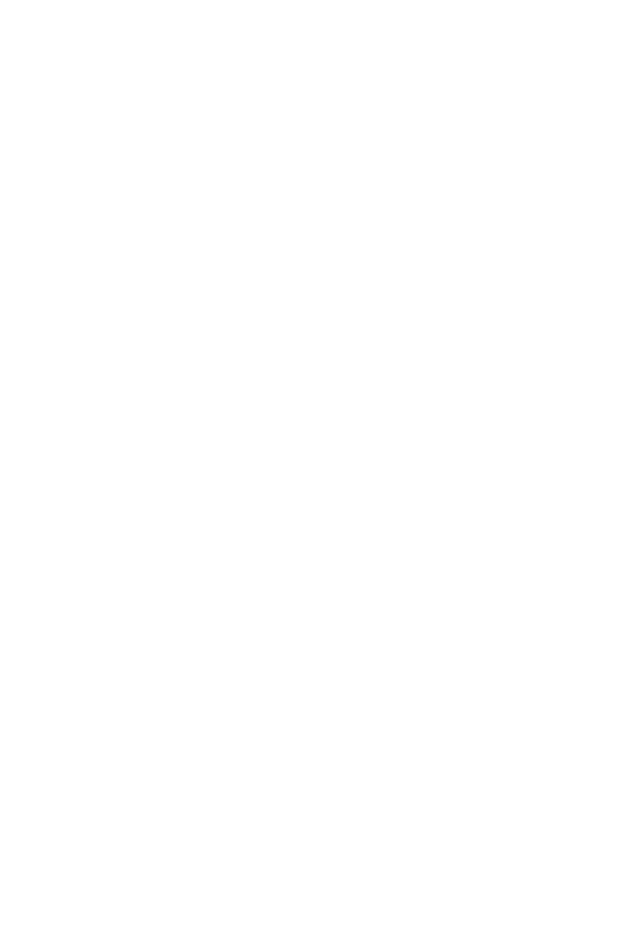
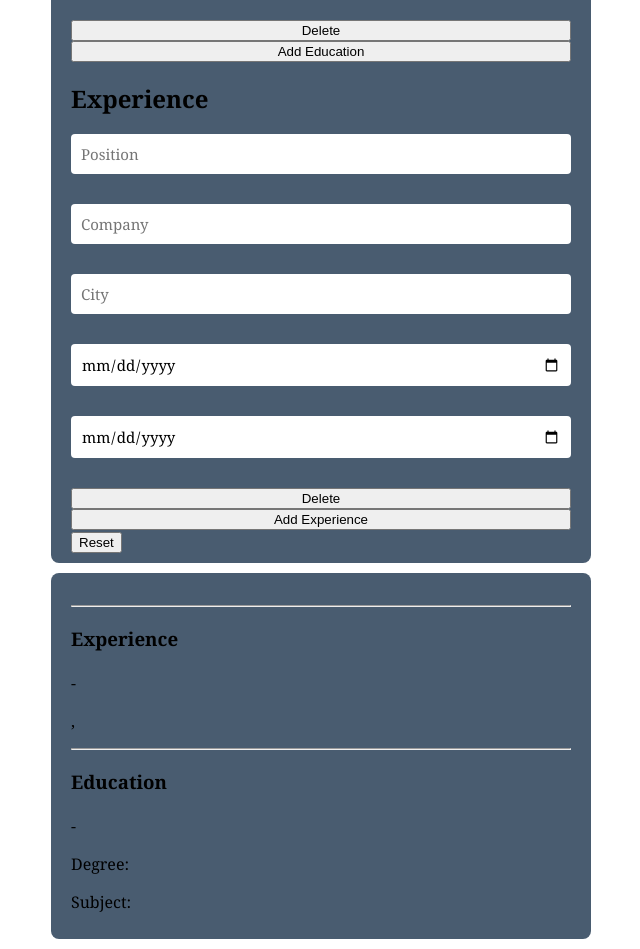
Before and after one commit to naviniitk/cv-project, a React (Create React App) app: page / in a window 1280 px wide. Shown: the part 920-1869 px from the top of the page, without its empty margins (319-959 px from the left). Before the commit the page ends 800 px from the top, so only its background shows below. Built offline with nearby package versions, Linux system fonts and the light colour scheme; the HTML template or start-up script is replaced by a standard one.

Commit message:
a bit of css added

```diff
--- a/src/App.css
+++ b/src/App.css
@@ -1,13 +1,40 @@
 body {
   display: flex;
   flex-direction: column;
+  margin: auto;
   background-color: #282c34;
   color: white;
   padding: 40px;
-  font-family: Arial;
-  text-align: center;
+  font-family: 'monospace';
 }
 
 .del-btn {
   background-color: red;
+  border: none;
+  padding: 10px;
+  font-size: 20px;
+  margin: 0;
+  color: white;
+  border-radius: 5px;
+  margin-bottom: 10px;
 }
+
+.add-btn {
+  border: none;
+  padding: 10px;
+  font-size: 20px;
+  margin: 0;
+  border-radius: 5px;
+  margin-bottom: 10px;
+}
+
+#reset-btn {
+  border: none;
+  font-size: 15px;
+  padding: 10px;
+  border-radius: 5px;
+}
+input[type="date"]:not(.has-value):before{
+  color: #667077;
+  content: attr(placeholder);
+}
--- a/src/components/Main.js
+++ b/src/components/Main.js
@@ -2,12 +2,14 @@
 import emptyCV from '../utils/emptyCV';
 import Form from './itemsCV/Form';
 import uniqid from 'uniqid';
+import Preview from './previewCV/Preview';
 
 class Main extends React.Component {
   constructor(props) {
     super(props);
 
     this.state = emptyCV;
+    this.myRef = React.createRef();
 
     this.handlePersonalChange = this.handlePersonalChange.bind(this);
     this.handleEducationChange = this.handleEducationChange.bind(this);
@@ -35,8 +37,8 @@
     const { name, value } = e.target;
 
     const newEducation = this.state.educationInfo.map((education) => {
-      if(education.id === id){
-        return {...education, [name]: value};
+      if (education.id === id) {
+        return { ...education, [name]: value };
       }
       return education;
     });
@@ -51,8 +53,8 @@
     const { name, value } = e.target;
 
     const newExperience = this.state.experienceInfo.map((experience) => {
-      if(experience.id === id){
-        return {...experience, [name]: value};
+      if (experience.id === id) {
+        return { ...experience, [name]: value };
       }
       return experience;
     });
@@ -120,14 +122,21 @@
   }
 
   handleReset(e) {
-    this.setState(
-      emptyCV
-    )
-
+    this.setState(emptyCV);
   }
 
   render() {
+    const formStyle = {
+      maxWidth: '500px',
+      padding: '10px 20px',
+      background: '#495C70',
+      margin: '10px auto',
+      borderRadius: '8px',
+      fontFamily: 'Georgia, Times New Roman, Times, serif',
+    };
     return (
+      <div>
+        <div style={formStyle}>
         <Form
           cv={this.state}
           handlePersonalChange={this.handlePersonalChange}
@@ -139,6 +148,11 @@
           handleDeleteExperience={this.handleDeleteExperience}
           handleReset={this.handleReset}
         />
+        </div>
+        <div style={formStyle}>
+        <Preview cv={this.state} ref={this.myRef} />
+        </div>
+      </div>
     );
   }
 }
--- a/src/components/itemsCV/EducationForm.js
+++ b/src/components/itemsCV/EducationForm.js
@@ -40,16 +40,16 @@
       />
       <Input
         onChange={(e) => onChange(e, id)}
-        type="text"
+        type="date"
         name="from"
-        placeholder="From"
+        placeholder="From:"
         value={educationItem.from}
       />
       <Input
         onChange={(e) => onChange(e, id)}
-        type="text"
+        type="date"
         name="to"
-        placeholder="To"
+        placeholder="To:"
         value={educationItem.to}
       />
       <button className="del-btn" onClick={(id) => onDeleteEducation(id)}>
--- a/src/components/itemsCV/ExperienceForm.js
+++ b/src/components/itemsCV/ExperienceForm.js
@@ -7,7 +7,6 @@
   onChange,
   onDeleteExperience,
 }) => {
-
   return (
     <>
       <Input
@@ -33,16 +32,16 @@
       />
       <Input
         onChange={(e) => onChange(e, id)}
-        type="text"
+        type="date"
         name="from"
-        placeholder="From"
+        placeholder="From:"
         value={experienceItem.from}
       />
       <Input
         onChange={(e) => onChange(e, id)}
-        type="text"
+        type="date"
         name="to"
-        placeholder="To"
+        placeholder="To:"
         value={experienceItem.to}
       />
       <button className="del-btn" onClick={(id) => onDeleteExperience(id)}>
--- a/src/components/itemsCV/Form.js
+++ b/src/components/itemsCV/Form.js
@@ -32,7 +32,7 @@
         onAddExperience={handleAddExperience}
         onDeleteExperience={handleDeleteExperience}
       />
-      <button type="reset" onClick={handleReset}>
+      <button id="reset-btn" type="reset" onClick={handleReset}>
         Reset
       </button>
     </div>
--- /dev/null
+++ b/src/components/previewCV/Content.js
@@ -0,0 +1,36 @@
+import React from 'react';
+import EducationItem from './EducationItem';
+import ExperienceItem from './ExperienceItem';
+
+const Content = ({ personalInfo, experienceInfo, educationInfo }) => {
+  const experienceItems = experienceInfo.map((experienceItem) => (
+    <ExperienceItem key={experienceItem.id} experienceItem={experienceItem} />
+  ));
+
+  const educationItems = educationInfo.map((educationItem) => (
+    <EducationItem key={educationItem.id} educationItem={educationItem} />
+  ));
+
+  return (
+    <div>
+      <h1>
+        {personalInfo.firstName} {personalInfo.lastName}
+      </h1>
+      <h2>{personalInfo.email}</h2>
+      <h2>{personalInfo.phoneNumber}</h2>
+      <p>{personalInfo.address}</p>
+      <hr></hr>
+      <section>
+        <h3>Experience</h3>
+        {experienceItems}
+      </section>
+      <hr></hr>
+      <section>
+        <h3>Education</h3>
+        {educationItems}
+      </section>
+    </div>
+  );
+};
+
+export default Content;
--- /dev/null
+++ b/src/components/previewCV/EducationItem.js
@@ -0,0 +1,20 @@
+import React from 'react';
+
+const EducationItem = ({ educationItem }) => {
+  return (
+    <div>
+      <h4>{educationItem.universityName}</h4>
+      <div>
+        {educationItem.from} - {educationItem.to}
+      </div>
+      <div>
+        <section>
+          <p>Degree: {educationItem.degree}</p>
+          <p>Subject: {educationItem.subject}</p>
+        </section>
+      </div>
+    </div>
+  );
+};
+
+export default EducationItem;
--- /dev/null
+++ b/src/components/previewCV/ExperienceItem.js
@@ -0,0 +1,17 @@
+import React from 'react';
+
+const ExperienceItem = ({ experienceItem }) => {
+  return (
+    <div>
+      <h4>{experienceItem.position}</h4>
+      <div>
+        {experienceItem.from} - {experienceItem.to}
+      </div>
+      <p>
+        {experienceItem.company}, {experienceItem.city}
+      </p>
+    </div>
+  );
+};
+
+export default ExperienceItem;
--- /dev/null
+++ b/src/components/previewCV/Preview.js
@@ -0,0 +1,20 @@
+import React, { Component } from 'react';
+import Content from './Content';
+
+class Preview extends Component {
+  render() {
+    const { cv } = this.props;
+
+    return (
+      <div>
+        <Content
+          personalInfo={cv.personalInfo}
+          experienceInfo={cv.experienceInfo}
+          educationInfo={cv.educationInfo}
+          />
+      </div>
+    )
+  }
+}
+
+export default Preview;
--- a/src/utils/Input.js
+++ b/src/utils/Input.js
@@ -1,9 +1,22 @@
 import React from 'react';
 
 const Input = ({ type, name, placeholder, onChange, value }) => {
+  const myStyle = {
+    fontFamily: 'Georgia, Times New Roman, Times, serif',
+    border: 'none',
+    borderRadius: '4px',
+    fontSize: '15px',
+    margin: '0',
+    outline: '0',
+    padding: '10px',
+    width: '100%',
+    boxSizing: 'border-box',
+    marginBottom: '30px',
+  };
 
   return (
     <input
+      style={myStyle}
       onChange={onChange}
       type={type}
       name={name}
```
Lines whose indentation alone changed are shown as unchanged.
